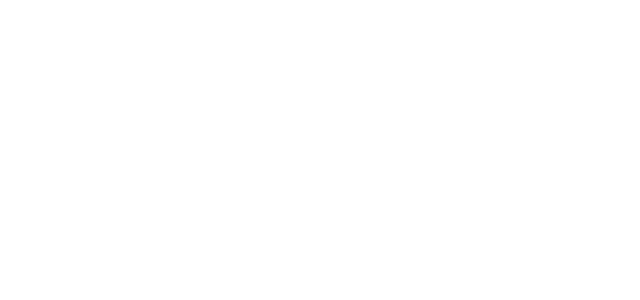
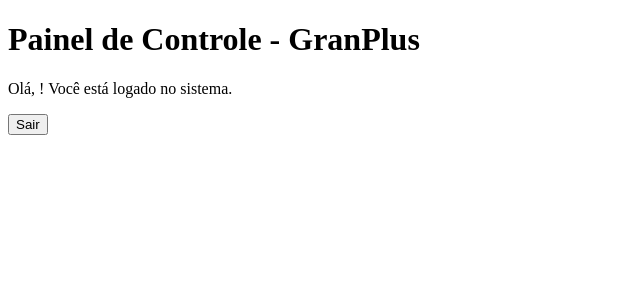
Before and after one commit to Dutrelo/frontend-tcc-des125, a React (Vite) app in the folder tcc-front/: page /dashboard in a window 1280 px wide. Before the commit this address had no page. Shown: the top 300 px of the page, without its empty margins (0-640 px from the left). Built offline with nearby package versions, Linux system fonts and the light colour scheme.

Commit message:
feat: primeira visualização do dashboard inicial

```diff
--- a/tcc-front/src/App.jsx
+++ b/tcc-front/src/App.jsx
@@ -1,5 +1,6 @@
 import { BrowserRouter, Routes, Route } from 'react-router-dom';
 import Login from './pages/Login';
+import Dashboard from './pages/Dashboard';
 
 function App() {
   return (
@@ -7,9 +8,7 @@
       <Routes>
         {/* Aqui dizemos: Quando a URL for '/' (raiz), mostre a tela de Login */}
         <Route path="/" element={<Login />} />
-
-        {/* Futuramente colocaremos outras aqui, como: */}
-        {/* <Route path="/dashboard" element={<Dashboard />} /> */}
+        <Route path="/dashboard" element={<Dashboard />} />
       </Routes>
     </BrowserRouter>
   );
--- /dev/null
+++ b/tcc-front/src/pages/Dashboard.jsx
@@ -0,0 +1,20 @@
+import { useNavigate } from 'react-router-dom';
+
+function Dashboard() {
+  const navigate = useNavigate();
+  const nome = localStorage.getItem('usuarioNome');
+
+  const handleLogout = () => {
+    localStorage.clear(); // Limpa o token e o nome
+    navigate('/');        // Manda de volta para a tela de login
+  };
+
+  return (
+    <div>
+      <h1>Painel de Controle - GranPlus</h1>
+      <p>Olá, <strong>{nome}</strong>! Você está logado no sistema.</p>
+      <button onClick={handleLogout}>Sair</button>
+    </div>
+  );
+}
+export default Dashboard;
--- a/tcc-front/src/pages/Login.jsx
+++ b/tcc-front/src/pages/Login.jsx
@@ -1,29 +1,35 @@
 import { useState } from 'react';
-import api from '../services/api'; //importando o axios que criamos para "falar" com a API
+import { useNavigate } from 'react-router-dom';
+import api from '../services/api'; //Axios que criamos/usamos para "falar" com a API
 
 function Login() {
   const [usuario, setUsuario] = useState('');
   const [senha, setSenha] = useState('');
+  const navigate = useNavigate(); //redicionar para o dashboard após o login
 
-  // coloquei o 'async' porque conversar com a API demora alguns milissegundos
+  // Coloquei o async porque conversar com a API demora alguns milissegundos
   const handleLogin = async (e) => {
     e.preventDefault();
 
     try {
-      // mandando um POST para a rota de login da nossa API, com nome de usuario e senha
+      // Mandando um POST para a rota de login da nossa API, com nome de usuario e senha
       const resposta = await api.post('/usuarios/login', {
   user_nome: usuario,
   user_senha: senha
 });
 
-      console.log("SUCESSO! A API devolveu:", resposta.data);
-      alert("Login efetuado com sucesso!");
+    // Salva o token e o nome do usuário no navegador
+      localStorage.setItem('token', resposta.data.token);
+      localStorage.setItem('usuarioNome', resposta.data.usuario.user_nome);
 
-      // aqui que irá salvar o Token JWT e redirecionar para o Dashboard
+      alert("Bem-vindo, " + resposta.data.usuario.user_nome);
+
+      // Mandamos o usuário para a tela principal do sistema (Dashboard)
+      navigate('/dashboard');
 
     } catch (erro) {
       console.error("Deu erro ao logar:", erro);
-      alert("Erro ao fazer login. Verifique seu usuário e senha ou se a API está rodando.");
+      alert("Usuário ou senha inválidos!");
     }
   };
 
```
